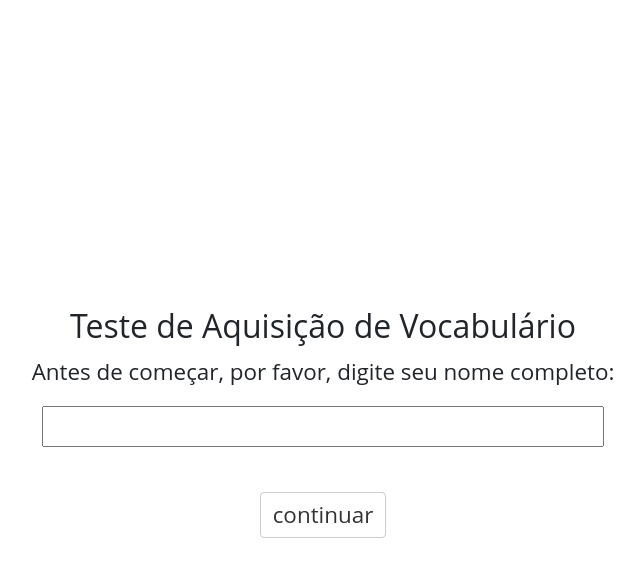
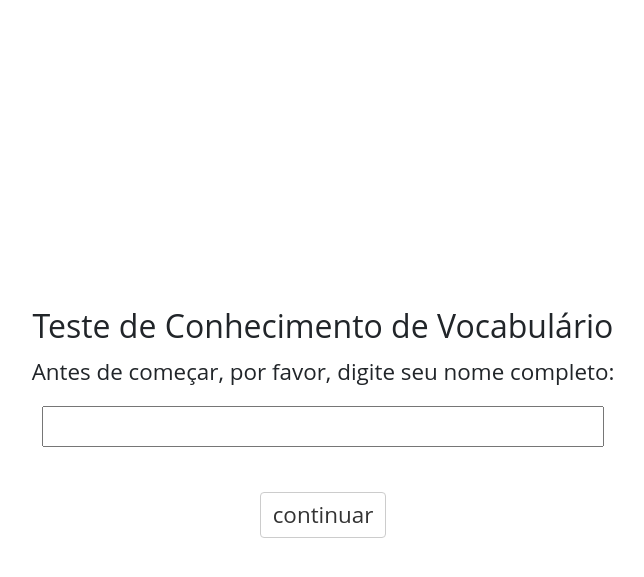
Before and after one commit to davi-ao/TextVocabularyKnowledgeTest, a PHP site: page / in a window 1280 px wide. Shown: the top 577 px of the page, without its empty margins (317-961 px from the left). Run offline with PHP 8.4, Linux system fonts and the light colour scheme.

Commit message:
1.0.1 - Instrument name corrected

```diff
--- a/index.php
+++ b/index.php
@@ -12,7 +12,7 @@ if ($subproject != 1 && $subproject != 2 && $subproject != 3) {
     <meta charset="UTF-8">
     <meta name="viewport" content="width=device-width, initial-scale=1, shrink-to-fit=no">
 
-    <title>Teste de Conhecimento de Vocabulário de Texto</title>
+    <title>Teste de Conhecimento de Vocabulário</title>
 
     <link href="./vendor/bootstrap-4.0.0/dist/css/bootstrap.min.css" rel="stylesheet" type="text/css">
     <link href="./vendor/jspsych-6.0.1/css/jspsych.css" rel="stylesheet" type="text/css">
@@ -44,7 +44,7 @@ $.getJSON("./resources/words/words<?php echo $subproject; ?>.json", function (da
     var trials = [{
         type: 'survey-text',
         questions: [
-            {prompt: "<h2>Teste de Aquisição de Vocabulário</h2>" +
+            {prompt: "<h2>Teste de Conhecimento de Vocabulário</h2>" +
             "<p>Antes de começar, por favor, digite seu nome completo:</p>",
             value: "", rows: 1, columns: 40}
         ],
@@ -55,7 +55,7 @@ $.getJSON("./resources/words/words<?php echo $subproject; ?>.json", function (da
     },{
         type: 'instructions',
         pages: [
-            '<h2>Teste de Aquisição de Vocabulário</h2>' +
+            '<h2>Teste de Conhecimento de Vocabulário</h2>' +
                 '<p>Esse teste traz uma lista de palavras em língua inglesa que você deverá traduzir. ' +
                 'Caso você não conheça ou não tenha certeza sobre a tradução mais apropriada para palavra, deixe o campo em branco. ' +
                 'Caso alguma palavra tenha mais que uma tradução possível, digite todas as traduções possíveis, separando-as por vírgulas.</p>',
```
